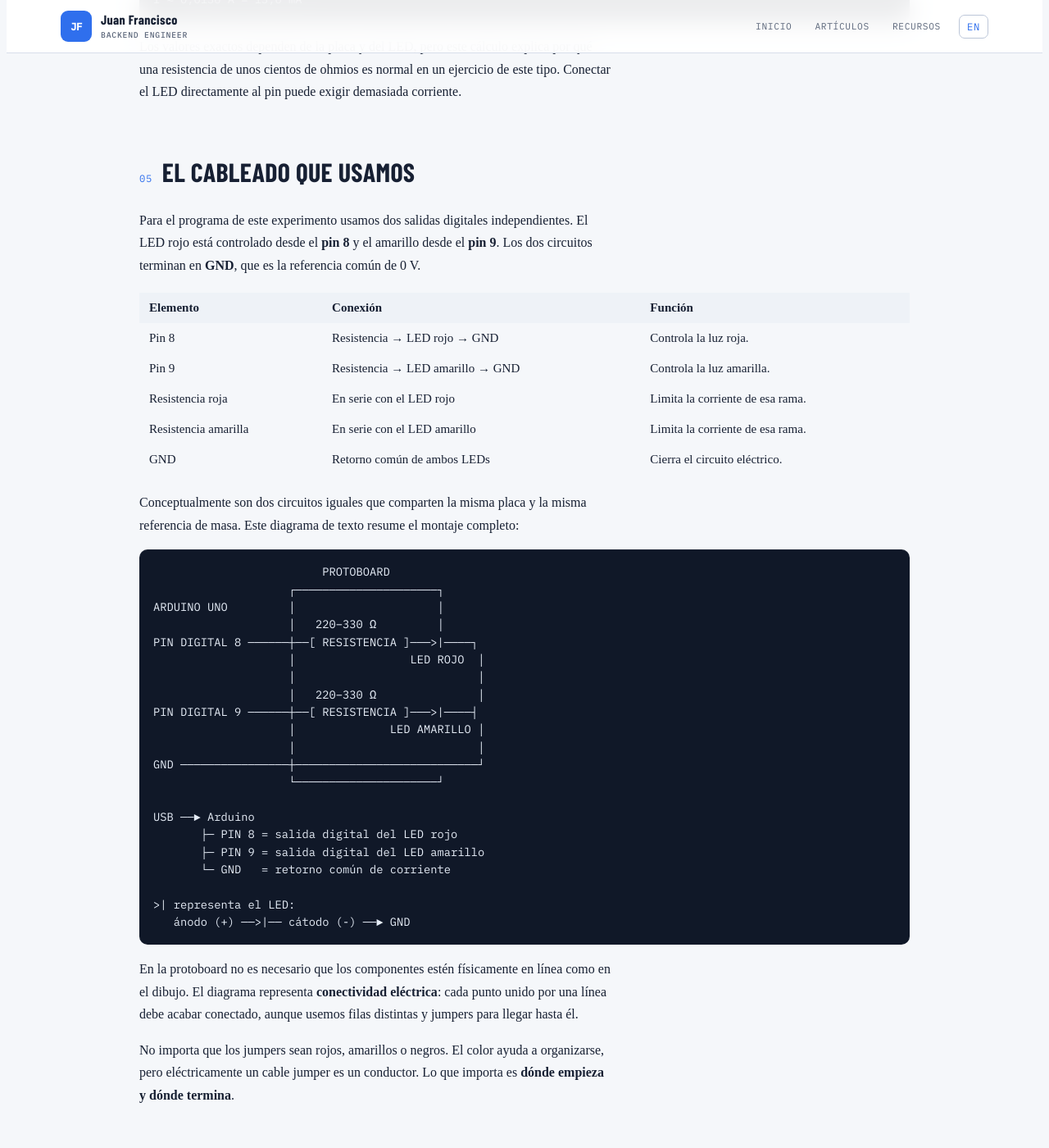
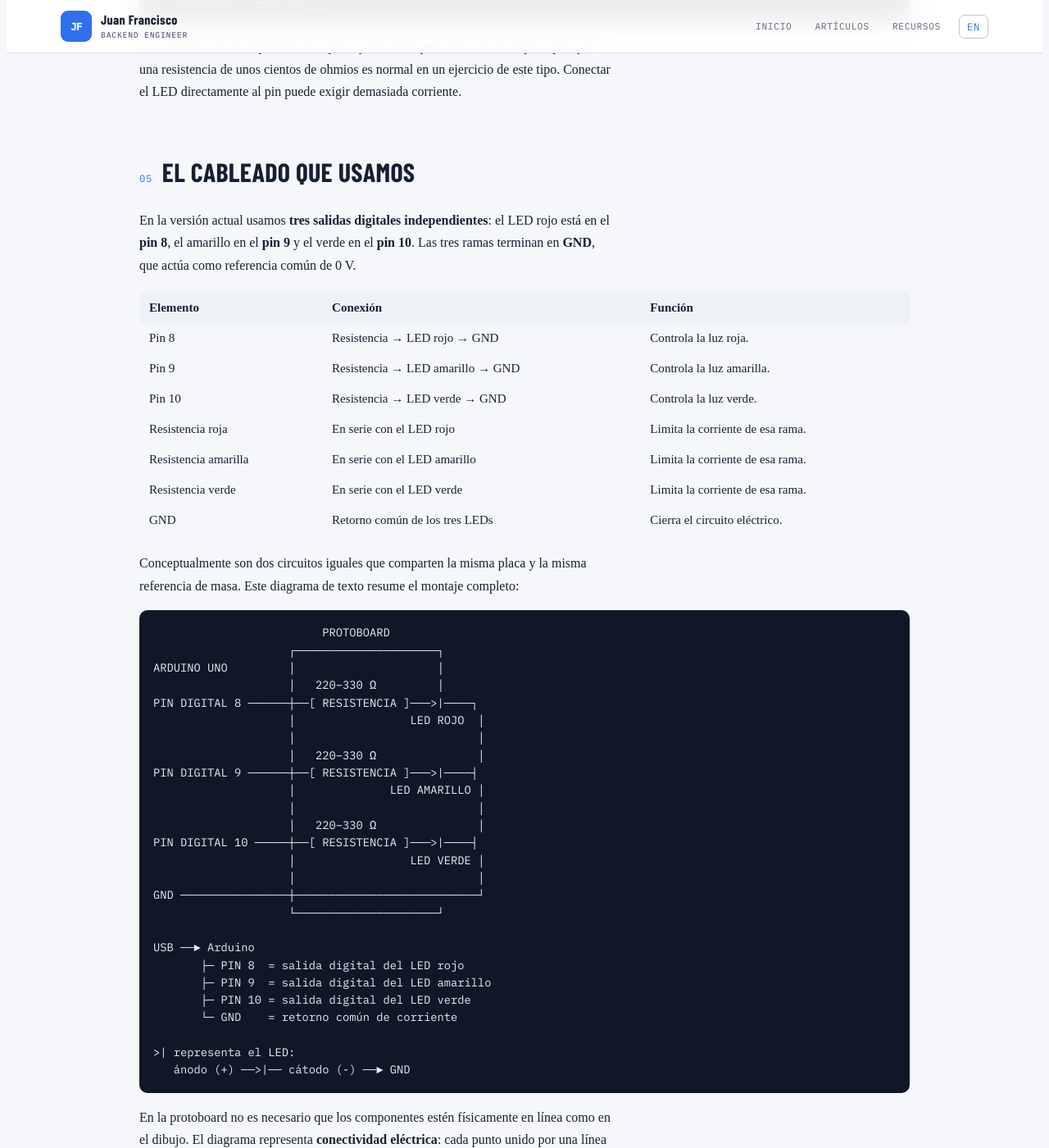
Before and after one commit to juanfranciscofernandezherreros/juanfranciscofernandezherreros.github.io, a Jekyll site: the page built from _posts/2026-09-19-arduino-semaforo-dos-leds-es.html, in a window 1280 px wide and 1400 px high, scrolled down 3984 px. Shown: the whole window at 82% size. Built offline with Jekyll 4.4.1, drawn with Linux system fonts in a browser that asks for light colours; some of the changed text lies outside the part shown.

Commit message:
Update Arduino traffic light article to three LEDs

```diff
--- a/_posts/2026-09-19-arduino-semaforo-dos-leds-es.html
+++ b/_posts/2026-09-19-arduino-semaforo-dos-leds-es.html
@@ -1,7 +1,7 @@
 ---
 layout: "article"
-title: "Mi primer semáforo con Arduino: dos LEDs, protoboard y control por código"
-description: "Montaje real, paso a paso, de un semáforo de dos luces con Arduino: cómo funciona la protoboard, dónde van las resistencias, cómo cablear los pines 8 y 9 y por qué el código alterna los LEDs."
+title: "Mi primer semáforo con Arduino: de dos LEDs a un semáforo de tres luces"
+description: "Montaje real, paso a paso, de un semáforo Arduino con LEDs rojo, amarillo y verde: protoboard, resistencias, pines 8, 9 y 10, diagrama de cableado y secuencia 5-2-5 segundos."
 permalink: "/arduino/semaforo-dos-leds/es/"
 lang: "es"
 lang_url: "/arduino/semaforo-dos-leds/"
@@ -47,7 +47,7 @@
 <header class="hero">
 <p class="eyebrow">Arduino desde cero · experimento real</p>
 <h1>Mi primer semáforo con Arduino</h1>
-<p class="lede">Empecé haciendo parpadear un LED. El siguiente paso fue conectar dos LEDs a una protoboard y conseguir que Arduino los alternase: rojo encendido mientras amarillo está apagado, y después justo al revés. Parece un ejercicio pequeño, pero obliga a entender casi todo lo esencial de un circuito digital básico: alimentación, masa, polaridad, resistencia, filas de la protoboard y pines de salida.</p>
+<p class="lede">Empecé haciendo parpadear un LED y después monté una versión de dos luces, rojo y amarillo. El circuito actual ya tiene la lógica completa de un semáforo sencillo con <strong>tres LEDs</strong>: verde durante 5 segundos, amarillo durante 2 y rojo durante 5. Ese salto añade un tercer pin digital y, sobre todo, convierte el ejercicio en una pequeña máquina de estados temporizada.</p>
 </header>
 
 <section>
@@ -75,8 +75,8 @@
 <div class="grid">
 <article class="card"><h3>Arduino</h3><p>Una placa compatible con Arduino Uno conectada por USB. El USB alimenta la placa y permite cargar el programa desde Arduino IDE.</p></article>
 <article class="card"><h3>Protoboard</h3><p>Permite montar el circuito sin soldar. Sus agujeros no están aislados individualmente: están conectados internamente por grupos.</p></article>
-<article class="card"><h3>Dos LEDs</h3><p>Uno rojo y uno amarillo. Un LED tiene polaridad: ánodo y cátodo no son intercambiables.</p></article>
-<article class="card"><h3>Dos resistencias</h3><p>Una por LED, típicamente de 220 Ω o 330 Ω, para limitar la corriente y proteger tanto el LED como el pin del microcontrolador.</p></article>
+<article class="card"><h3>Tres LEDs</h3><p>Rojo, amarillo y verde. Cada uno tiene polaridad: ánodo y cátodo no son intercambiables.</p></article>
+<article class="card"><h3>Tres resistencias</h3><p>Una por LED, típicamente de 220 Ω o 330 Ω, para limitar la corriente y proteger tanto cada LED como el pin del microcontrolador.</p></article>
 <article class="card"><h3>Cables jumper</h3><p>Los macho-macho conectan los headers del Arduino con los agujeros de la protoboard.</p></article>
 <article class="card"><h3>Arduino IDE</h3><p>Compila el sketch y lo carga en el microcontrolador. Después de la carga, el ordenador ya no decide cuándo cambia cada LED: lo hace la placa.</p></article>
 </div>
@@ -115,16 +115,18 @@
 
 <section>
 <div class="head"><span class="num">05</span><h2>El cableado que usamos</h2></div>
-<p>Para el programa de este experimento usamos dos salidas digitales independientes. El LED rojo está controlado desde el <strong>pin 8</strong> y el amarillo desde el <strong>pin 9</strong>. Los dos circuitos terminan en <strong>GND</strong>, que es la referencia común de 0 V.</p>
+<p>En la versión actual usamos <strong>tres salidas digitales independientes</strong>: el LED rojo está en el <strong>pin 8</strong>, el amarillo en el <strong>pin 9</strong> y el verde en el <strong>pin 10</strong>. Las tres ramas terminan en <strong>GND</strong>, que actúa como referencia común de 0 V.</p>
 
 <table>
 <thead><tr><th>Elemento</th><th>Conexión</th><th>Función</th></tr></thead>
 <tbody>
 <tr><td>Pin 8</td><td>Resistencia → LED rojo → GND</td><td>Controla la luz roja.</td></tr>
 <tr><td>Pin 9</td><td>Resistencia → LED amarillo → GND</td><td>Controla la luz amarilla.</td></tr>
+<tr><td>Pin 10</td><td>Resistencia → LED verde → GND</td><td>Controla la luz verde.</td></tr>
 <tr><td>Resistencia roja</td><td>En serie con el LED rojo</td><td>Limita la corriente de esa rama.</td></tr>
 <tr><td>Resistencia amarilla</td><td>En serie con el LED amarillo</td><td>Limita la corriente de esa rama.</td></tr>
-<tr><td>GND</td><td>Retorno común de ambos LEDs</td><td>Cierra el circuito eléctrico.</td></tr>
+<tr><td>Resistencia verde</td><td>En serie con el LED verde</td><td>Limita la corriente de esa rama.</td></tr>
+<tr><td>GND</td><td>Retorno común de los tres LEDs</td><td>Cierra el circuito eléctrico.</td></tr>
 </tbody>
 </table>
 
@@ -140,13 +142,18 @@
 PIN DIGITAL 9 ──────┼──[ RESISTENCIA ]───>|────┤
                     │              LED AMARILLO │
                     │                           │
+                    │   220–330 Ω               │
+PIN DIGITAL 10 ─────┼──[ RESISTENCIA ]───>|────┤
+                    │                 LED VERDE │
+                    │                           │
 GND ────────────────┼───────────────────────────┘
                     └─────────────────────┘
 
 USB ──► Arduino
-       ├─ PIN 8 = salida digital del LED rojo
-       ├─ PIN 9 = salida digital del LED amarillo
-       └─ GND   = retorno común de corriente
+       ├─ PIN 8  = salida digital del LED rojo
+       ├─ PIN 9  = salida digital del LED amarillo
+       ├─ PIN 10 = salida digital del LED verde
+       └─ GND    = retorno común de corriente
 
 >| representa el LED:
    ánodo (+) ──>|── cátodo (-) ──► GND</pre>
@@ -161,50 +168,63 @@
 
 <pre><code>const int rojo = 8;
 const int amarillo = 9;
+const int verde = 10;
 
 void setup() {
   pinMode(rojo, OUTPUT);
   pinMode(amarillo, OUTPUT);
+  pinMode(verde, OUTPUT);
 }
 
 void loop() {
+  // 🟢 VERDE
+  digitalWrite(rojo, LOW);
+  digitalWrite(amarillo, LOW);
+  digitalWrite(verde, HIGH);
+  delay(5000);
+
+  // 🟡 AMARILLO
+  digitalWrite(rojo, LOW);
+  digitalWrite(amarillo, HIGH);
+  digitalWrite(verde, LOW);
+  delay(2000);
+
+  // 🔴 ROJO
   digitalWrite(rojo, HIGH);
   digitalWrite(amarillo, LOW);
-  delay(1000);
-
-  digitalWrite(rojo, LOW);
-  digitalWrite(amarillo, HIGH);
-  delay(1000);
+  digitalWrite(verde, LOW);
+  delay(5000);
 }</code></pre>
 
-<h3>Las dos constantes</h3>
-<p><code>const int rojo = 8;</code> y <code>const int amarillo = 9;</code> ponen nombres a los números de pin. Podríamos escribir <code>8</code> y <code>9</code> directamente en todas partes, pero los nombres hacen que el circuito se lea como una intención y no como una colección de números.</p>
+<h3>Las tres constantes</h3>
+<p><code>rojo</code>, <code>amarillo</code> y <code>verde</code> dan nombres a los pines 8, 9 y 10. Así el programa expresa la intención del circuito y no obliga a recordar qué significa cada número.</p>
 
 <h3>setup(): configurar la dirección de los pines</h3>
 <p><code>setup()</code> se ejecuta una vez después del arranque o de un reset. Con <code>pinMode(..., OUTPUT)</code> indicamos que esos pines van a entregar una señal eléctrica al exterior. Sin esta configuración, no deberíamos tratar el pin como una salida del circuito.</p>
 
 <h3>loop(): la secuencia que nunca termina</h3>
-<p><code>loop()</code> se repite continuamente mientras la placa tenga alimentación. Primero ponemos el rojo en <code>HIGH</code> y el amarillo en <code>LOW</code>. Después esperamos un segundo. Luego invertimos ambos estados y volvemos a esperar.</p>
+<p><code>loop()</code> se repite continuamente mientras la placa tenga alimentación. La secuencia empieza con verde durante 5 segundos, pasa a amarillo durante 2 segundos y termina con rojo durante 5 segundos. Después vuelve automáticamente al verde.</p>
 </section>
 
 <section>
 <div class="head"><span class="num">07</span><h2>Qué significan HIGH, LOW y delay</h2></div>
 <p><code>digitalWrite(pin, HIGH)</code> lleva una salida digital al estado lógico alto; <code>LOW</code> la lleva al estado bajo. En nuestro montaje, un estado alto hace circular corriente por la rama correspondiente y enciende el LED. Un estado bajo elimina la diferencia de potencial necesaria y el LED se apaga.</p>
-<p><code>delay(1000)</code> detiene la ejecución del sketch durante aproximadamente 1000 milisegundos, es decir, un segundo. Por eso vemos cada estado durante un segundo completo.</p>
-<div class="callout"><strong>Una idea importante:</strong> Arduino no “sabe” qué es un semáforo. Solo ejecuta instrucciones sobre dos pines. El significado de “rojo” y “amarillo” lo construimos nosotros mediante el cableado y el programa.</div>
+<p><code>delay(5000)</code> mantiene un estado durante 5 segundos y <code>delay(2000)</code> durante 2 segundos. En este sketch el tiempo forma parte de la lógica: verde y rojo duran 5 segundos; amarillo, 2.</p>
+<div class="callout"><strong>Una idea importante:</strong> Arduino no “sabe” qué es un semáforo. Solo ejecuta instrucciones sobre tres pines. El significado de “verde”, “amarillo” y “rojo” lo construimos nosotros mediante el cableado, el orden de estados y sus tiempos.</div>
 </section>
 
 <section>
 <div class="head"><span class="num">08</span><h2>Qué ocurre físicamente en cada estado</h2></div>
 <table>
-<thead><tr><th>Instante</th><th>Pin 8 / rojo</th><th>Pin 9 / amarillo</th><th>Resultado</th></tr></thead>
+<thead><tr><th>Instante</th><th>Pin 8 / rojo</th><th>Pin 9 / amarillo</th><th>Pin 10 / verde</th><th>Resultado</th></tr></thead>
 <tbody>
-<tr><td>0–1 s</td><td><code>HIGH</code></td><td><code>LOW</code></td><td>Rojo encendido, amarillo apagado.</td></tr>
-<tr><td>1–2 s</td><td><code>LOW</code></td><td><code>HIGH</code></td><td>Rojo apagado, amarillo encendido.</td></tr>
-<tr><td>2–3 s</td><td><code>HIGH</code></td><td><code>LOW</code></td><td>El ciclo vuelve a empezar.</td></tr>
+<tr><td>0–5 s</td><td><code>LOW</code></td><td><code>LOW</code></td><td><code>HIGH</code></td><td>Verde encendido.</td></tr>
+<tr><td>5–7 s</td><td><code>LOW</code></td><td><code>HIGH</code></td><td><code>LOW</code></td><td>Amarillo encendido.</td></tr>
+<tr><td>7–12 s</td><td><code>HIGH</code></td><td><code>LOW</code></td><td><code>LOW</code></td><td>Rojo encendido.</td></tr>
+<tr><td>12 s</td><td><code>LOW</code></td><td><code>LOW</code></td><td><code>HIGH</code></td><td>El ciclo vuelve a empezar.</td></tr>
 </tbody>
 </table>
-<p>Lo interesante es que las dos salidas no están conectadas entre sí. Es el software el que garantiza que no estén encendidas a la vez. Si escribimos otro programa, podemos encender ambas, apagarlas o cambiar la velocidad sin modificar el circuito.</p>
+<p>Lo interesante es que las tres salidas son independientes. Es el software el que garantiza que solo una luz esté encendida en cada fase. El ciclo completo dura <strong>12 segundos</strong>: 5 + 2 + 5.</p>
 </section>
 
 <section>
@@ -221,10 +241,10 @@
 
 <section>
 <div class="head"><span class="num">10</span><h2>Qué hemos aprendido realmente</h2></div>
-<p>El objetivo no era fabricar un semáforo real, sino construir un modelo mental. Con dos LEDs hemos utilizado <strong>dos salidas digitales independientes</strong>, hemos convertido <code>HIGH</code> y <code>LOW</code> en un efecto físico visible y hemos visto que el tiempo forma parte del comportamiento del sistema.</p>
+<p>El objetivo no era fabricar un semáforo real, sino construir un modelo mental. Con tres LEDs utilizamos <strong>tres salidas digitales independientes</strong>, hemos convertido <code>HIGH</code> y <code>LOW</code> en un efecto físico visible y hemos visto que el tiempo forma parte del comportamiento del sistema.</p>
 <p>También hemos separado por primera vez las responsabilidades del montaje: el Arduino decide el estado lógico; la resistencia limita la corriente; el LED transforma esa corriente en luz; la protoboard proporciona las conexiones; y GND cierra el camino eléctrico.</p>
-<p>El siguiente paso natural es añadir un <strong>tercer LED verde</strong> y convertir la alternancia en una secuencia de semáforo más realista. Después, el salto interesante es añadir un <strong>pulsador</strong>: en ese momento el Arduino deja de ejecutar únicamente una secuencia temporal y empieza a reaccionar a una entrada externa.</p>
+<p>El siguiente salto interesante es añadir un <strong>pulsador</strong> para peatones. En ese momento Arduino deja de ejecutar únicamente una secuencia temporal y empieza a reaccionar a una entrada externa; después podemos sustituir <code>delay()</code> por <code>millis()</code> para que el programa siga atendiendo entradas mientras controla los tiempos.</p>
 </section>
 
-<footer><strong>Idea clave:</strong> este pequeño circuito ya contiene la estructura básica de muchísimos proyectos embebidos: entradas o reglas de programa → lógica → salidas físicas. Dominar bien estos dos LEDs merece más que memorizar un sketch, porque la misma idea reaparece cuando los LEDs se sustituyen por relés, motores, pantallas o actuadores.</footer>
+<footer><strong>Idea clave:</strong> este pequeño circuito ya contiene la estructura básica de muchísimos proyectos embebidos: entradas o reglas de programa → lógica → salidas físicas. Dominar bien estas tres salidas merece más que memorizar un sketch, porque la misma idea reaparece cuando los LEDs se sustituyen por relés, motores, pantallas o actuadores.</footer>
 </article>
```
